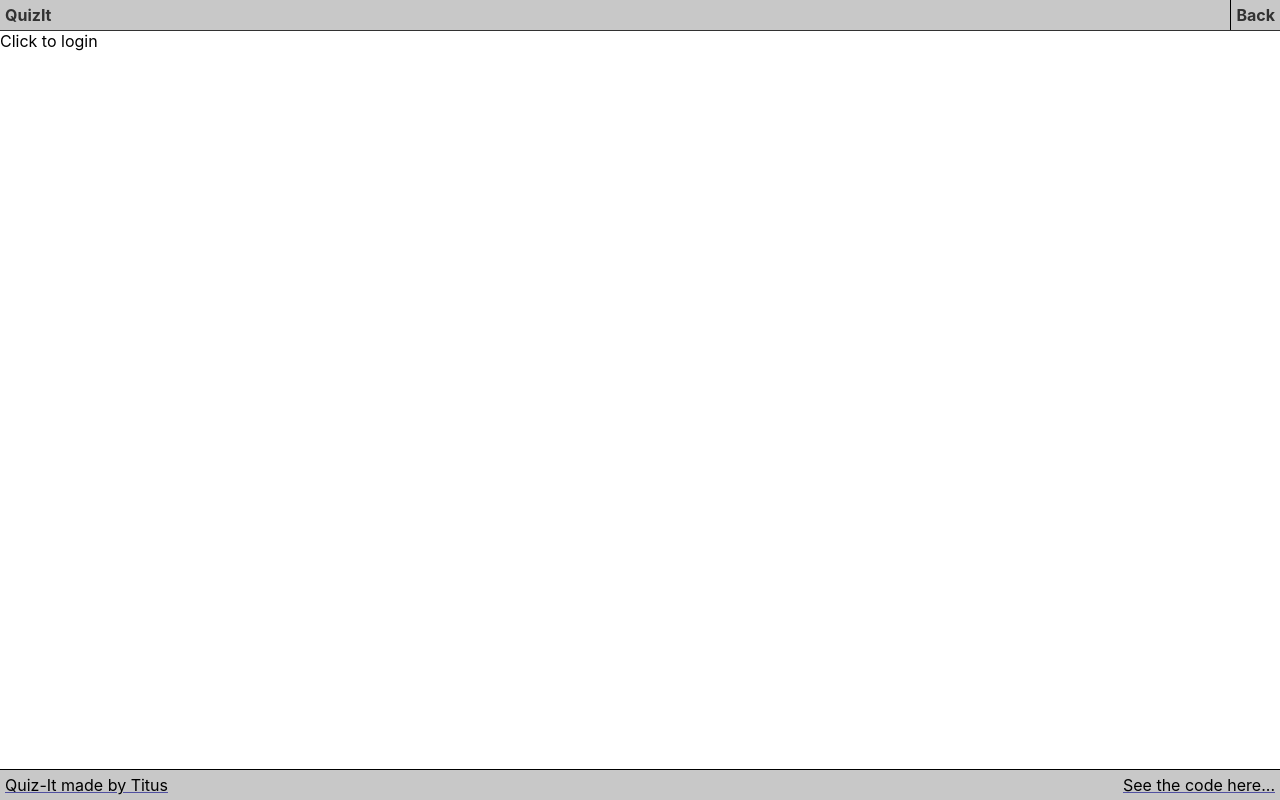
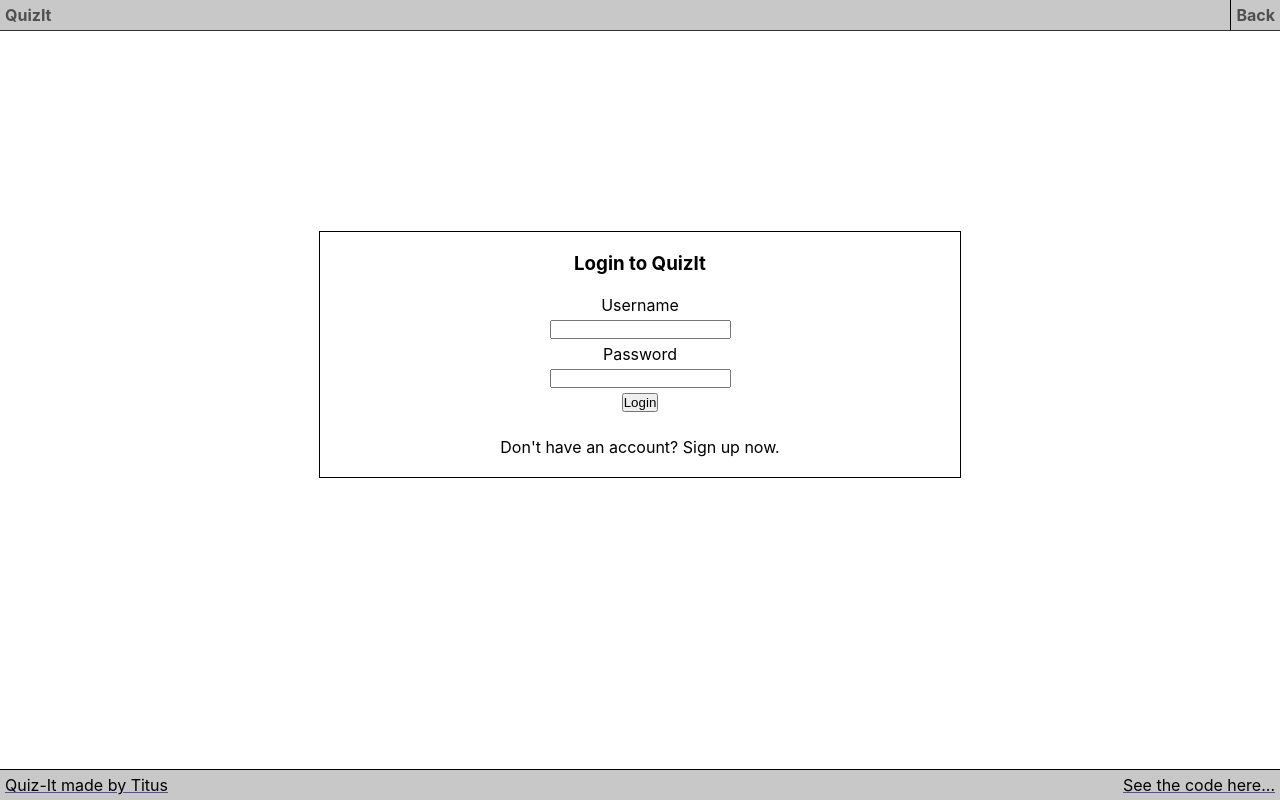
Before and after one commit to SmexyKatarina/quiz-app, a React (Create React App) app: page /login in a window 1280 px wide. Built offline with nearby package versions, Linux system fonts and the light colour scheme.

Commit message:
Added login functionality

```diff
--- a/src/css/Header.css
+++ b/src/css/Header.css
@@ -4,11 +4,29 @@
     display: flex;
     justify-content: space-between;
     align-items: center;
-    color: rgb(50, 50, 50);
+    color: rgb(80, 80, 80);
 }
 
 #header * {
     transition: all 0.1s;
+}
+
+#user-info {
+    display: flex;
+    align-items: center;
+    justify-content: space-between;
+
+}
+
+#user-info * {
+    border-left: 1px solid black;
+    padding: 5px;
+}
+
+#user-info *:hover {
+    background-color: rgb(150, 150, 150);
+    color: black;
+    cursor: pointer;
 }
 
 #quiz-icon {
--- /dev/null
+++ b/src/css/Login.css
@@ -0,0 +1,22 @@
+#login-page {
+    height: 100vh;
+}
+
+#login-container {
+    position: relative;
+    top: 25%;
+    margin: 0 auto;
+    width: 50%;
+    border: 1px solid black;
+}
+
+#login-container > * {
+    display: flex;
+    flex-direction: column;
+    margin: 20px;
+    align-items: center;
+}
+
+#login-inputs * {
+    margin-bottom: 5px;
+}
--- a/src/pages/Login.tsx
+++ b/src/pages/Login.tsx
@@ -1,27 +1,49 @@
-import React from "react";
+import React, { useEffect, useState } from "react";
 import Header from "../components/Header";
 import Footer from "../components/Footer";
 import { useAppDispatch, useAppSelector } from "../app/hooks";
 import { authenticateUser } from "../slices/usersSlice";
+import { useNavigate } from "react-router-dom";
+
+import '../css/Login.css';
 
 const Login = () => {
 
     document.title = "Login - QuizIt";
 
+    const [userInfo, setUserInfo] = useState({ username: "", password: "" });
+    const [signup, setSignup] = useState(false);
     const dispatch = useAppDispatch();
     const state = useAppSelector(state => state.users);
+    const navigate = useNavigate();
+
+    useEffect(() => {
+        if (state.username !== "") {
+            navigate("/");
+        }
+    }, [state.username, navigate]);
 
     return (
-        <div>
+        <div id="login-page">
             <Header />
-            <div onClick={() => {
-                console.log("Clicking on login");
-                dispatch(authenticateUser({ username: "admin", password: "admin"}));
-            }}>
-                Click to login
-            </div>
-            <div>
-                {state.username}
+            <div id="login-container">
+                <h3>Login to QuizIt</h3>
+                <div id="login-inputs">
+                    <label htmlFor="username">Username</label>
+                    <input id="username" type="text" value={userInfo.username} onChange={(e) => { setUserInfo(user => { return { ...user, username: e.target.value } }); }}/>
+                    <label htmlFor="password">Password</label>
+                    <input id="password" type="password" value={userInfo.password} onChange={(e) => { setUserInfo(user => { return { ...user, password: e.target.value } }); }}/>
+                    <button onClick={() => {
+                        if (signup) {
+                            // dispatch(createNewUser({ username: userInfo.username, password: userInfo.password }));
+                        } else {
+                            dispatch(authenticateUser({ username: userInfo.username, password: userInfo.password }));
+                        }
+                    }}>Login</button>
+                </div>
+                <div id="sign-up">
+                    {!signup ? <p>Don't have an account? <span onClick={() => { setSignup(true); }}>Sign up now.</span></p> : <p>Already have an account? <span onClick={() => { setSignup(false); }}>Sign in now.</span></p>}
+                </div>
             </div>
             <Footer />
         </div>
--- a/src/slices/usersSlice.ts
+++ b/src/slices/usersSlice.ts
@@ -18,24 +18,14 @@ const initialState: UserState = {
 export const authenticateUser = createAsyncThunk(
     "users/authenticateUser",
     async ({username, password}: { username: string, password: string}, { rejectWithValue }) => {
-        console.log("Into Authing");
-        const user = await fetch(`http://localhost:3001/users/getUser/${username}`)
+        const user = await fetch(`http://localhost:3001/users/getUser/`, { headers: { "Authorization": `Basic ${btoa(`${username}:${password}`)}` }})
             .then(res => res.json());
+            console.log(user);
         if (user.error) {
             return rejectWithValue(user.error);
         } else {
-            console.log("User info retrieved");
-            console.log(user);
             return user[0].username;
         }
-        // CHECK USER
-        /*
-        else if (user password incorrect) {
-            return rejectWithValue("Incorrect password.");
-        } else (user password correct) {
-            return username;
-        }
-        */
     }
 )
 
```
Also changed, not shown: src/server/output/server.js (+18 -3 lines), src/server/server.ts (+18 -18 lines).
